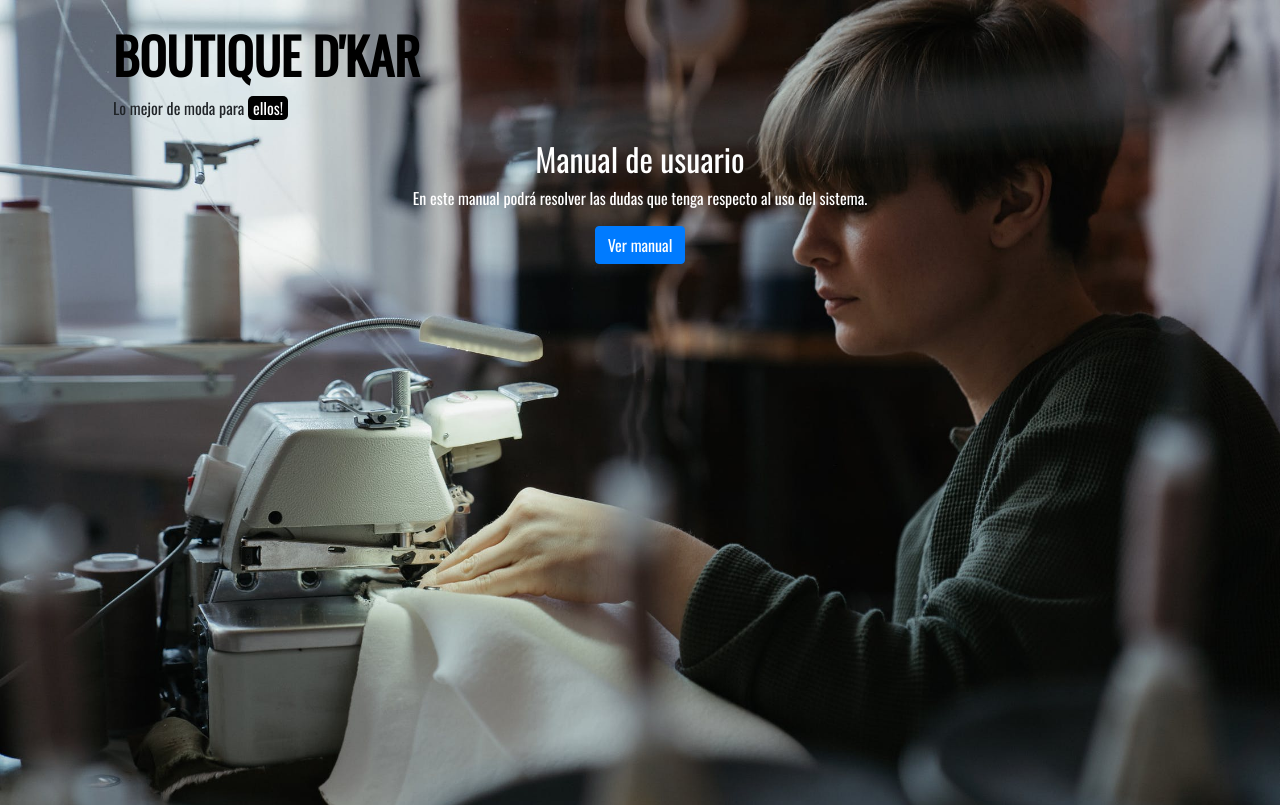
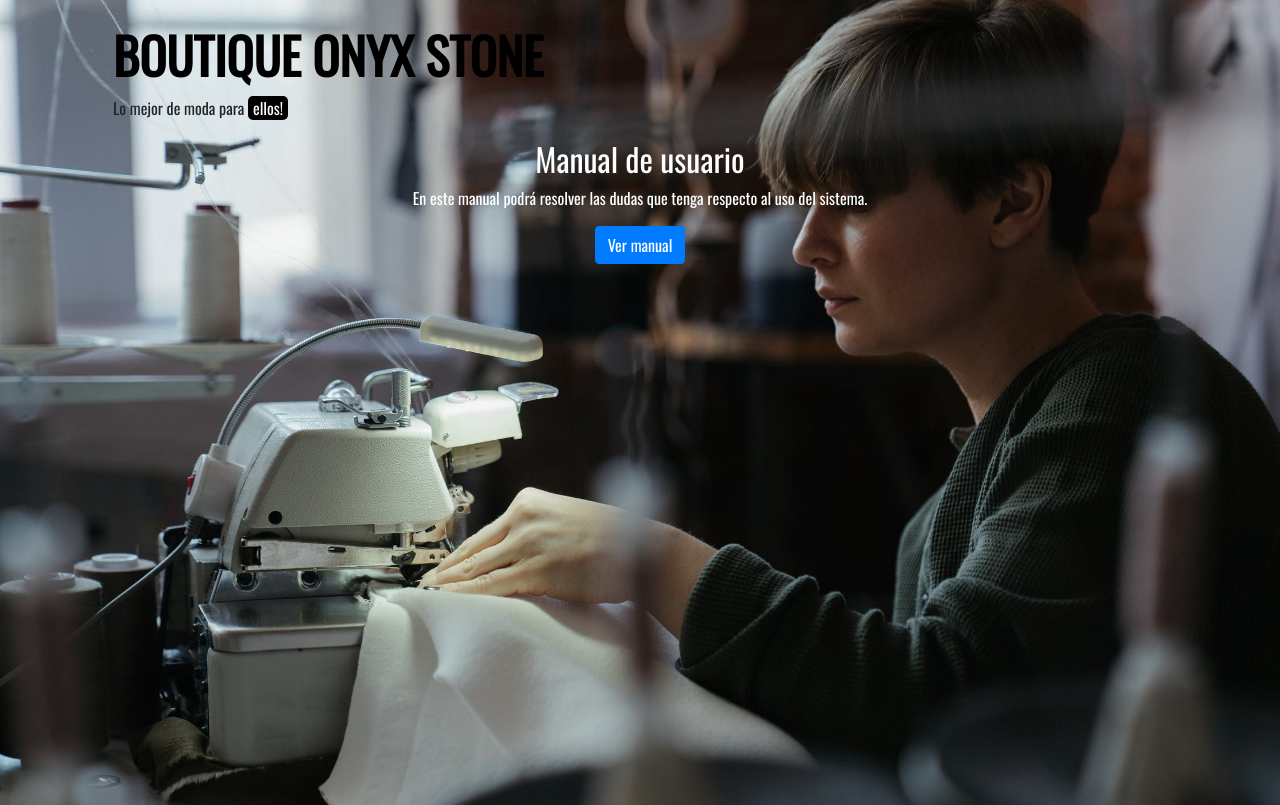
Before and after one commit to Jovamih/web-onyxtone, a PHP site: page /inicio_admin/index.html in a window 1280 px wide. Shown: the part 64-869 px from the top of the page. Run offline with PHP 8.4, Linux system fonts and the light colour scheme; some libraries are stand-ins or nearby versions.

Commit message:
cambios de referencias web_dkar to onyxstone

```diff
--- a/consultar_admin/index.php
+++ b/consultar_admin/index.php
@@ -65,7 +65,7 @@
             </nav>
         </div>
         <div class="logo" style="margin-top:4%;">
-            <h3>BOUTIQUE D'KAR</h3>
+            <h3>BOUTIQUE ONYX STONE</h3>
             <p>Lo mejor de moda para <span>ellos!</span></p>
         </div>
 
--- a/inicio_admin/index.html
+++ b/inicio_admin/index.html
@@ -2,7 +2,7 @@
 <html>
 
 <head>
-    <title>BOUTIQUE D'KAR</title>
+    <title>BOUTIQUE ONYX STONE</title>
     <meta charset="utf-8">
     <link rel="icon" type="image/png" href="../resources/faviconv2.png" />
     <link rel="stylesheet" type="text/css" href="css/estilos.css">
@@ -40,7 +40,7 @@
 
     <main class="inicio-main">
         <div class="logo">
-            <h3><a href="https://boutiquedkarportal.herokuapp.com/" target="_blank">BOUTIQUE D'KAR</a></h3>
+            <h3><a href="https://onyxstoneportal.herokuapp.com/" target="_blank">BOUTIQUE ONYX STONE</a></h3>
             <p>Lo mejor de moda para <span>ellos!</span></p>
         </div>
 
@@ -66,7 +66,7 @@
                         <!-- Modal body -->
                         <div class="modal-body">
                             <h3>¿Cómo usar el sistema?</h3>
-                            <p>El sistema diseñado para la boutique D'KAR se compone de cinco interfaces.</p><br>
+                            <p>El sistema diseñado para la boutique ONYX STONE se compone de cinco interfaces.</p><br>
                             <p>Una pantalla de <b>INICIO</b>, la cual es la primera pantalla que se muestra al ingresar al sistema y se encuentra este manual de usuario</p><br>
                             <p>Si deseas registrar la llegada de nuevas prendas al almacén pues debes navegar por la pestaña <b>AGREGAR PRENDAS</b> </p><br>
                             <p>Caso contrario, si deseas registrar la salida de prendas es necesario visitar la pestaña <b>SALIDA DE PRENDAS</b></p><br>
--- a/login_admin/index.php
+++ b/login_admin/index.php
@@ -54,7 +54,7 @@
 
 </nav>
 <div class="logo">
-            <h2 >BOUTIQUE D'KAR</h2>
+            <h2 >BOUTIQUE ONYX STONE</h2>
 			<p>Lo mejor de moda para <span>ellos!</span></p>
 </div>
 
@@ -87,7 +87,7 @@
                 </div>
                 <div class="form-group col-6">
 
-            <label for="password" style="color:white"><a href="mailto:boutique.dkar@hotmail.com">No recuerdas tu contraseña? Click Aqui</a></label>
+            <label for="password" style="color:white"><a href="mailto:boutique.onyxstone@hotmail.com">No recuerdas tu contraseña? Click Aqui</a></label>
         </div>
             </div>
 
--- a/registrar_admin/RegistrarIngreso.php
+++ b/registrar_admin/RegistrarIngreso.php
@@ -28,7 +28,7 @@
 <!DOCTYPE html>
 <html>
 <head>
-    <title>BOUTIQUE D'KAR</title>
+    <title>BOUTIQUE ONYX STONE</title>
     <meta charset="utf-8">
     <link rel="icon" type="image/png" href="../resources/faviconv2.png"/>
     <link rel="stylesheet" type="text/css" href="css/estilos.css">
@@ -67,7 +67,7 @@
     <main>
         <section class="registroProductos">
             <div class="logo">
-            <h3><a href="https://boutiquedkarportal.herokuapp.com/" target="_blank">BOUTIQUE D'KAR</a></h3>
+            <h3><a href="https://onyxstoneportal.herokuapp.com/ " target="_blank">BOUTIQUE ONYX STONE</a></h3>
                 <p>Lo mejor de moda para <span>ellos!</span></p>
             </div>
             <div>
--- a/salida_admin/SalidaProducto.php
+++ b/salida_admin/SalidaProducto.php
@@ -68,7 +68,7 @@
     <main class="justify-content-center formato-fuente-boostrap">
     <section class="salidaProductos">
             <div class="logo">
-                <h3><a href="https://boutiquedkarportal.herokuapp.com/" target="_blank">BOUTIQUE D'KAR</a></h3>
+                <h3><a href="https://onyxstoneportal.herokuapp.com/ " target="_blank">BOUTIQUE D'KAR</a></h3>
                 <p>Lo mejor de moda para <span>ellos!</span></p>
             </div>
             <div>
```
Also changed, not shown: README.md.
